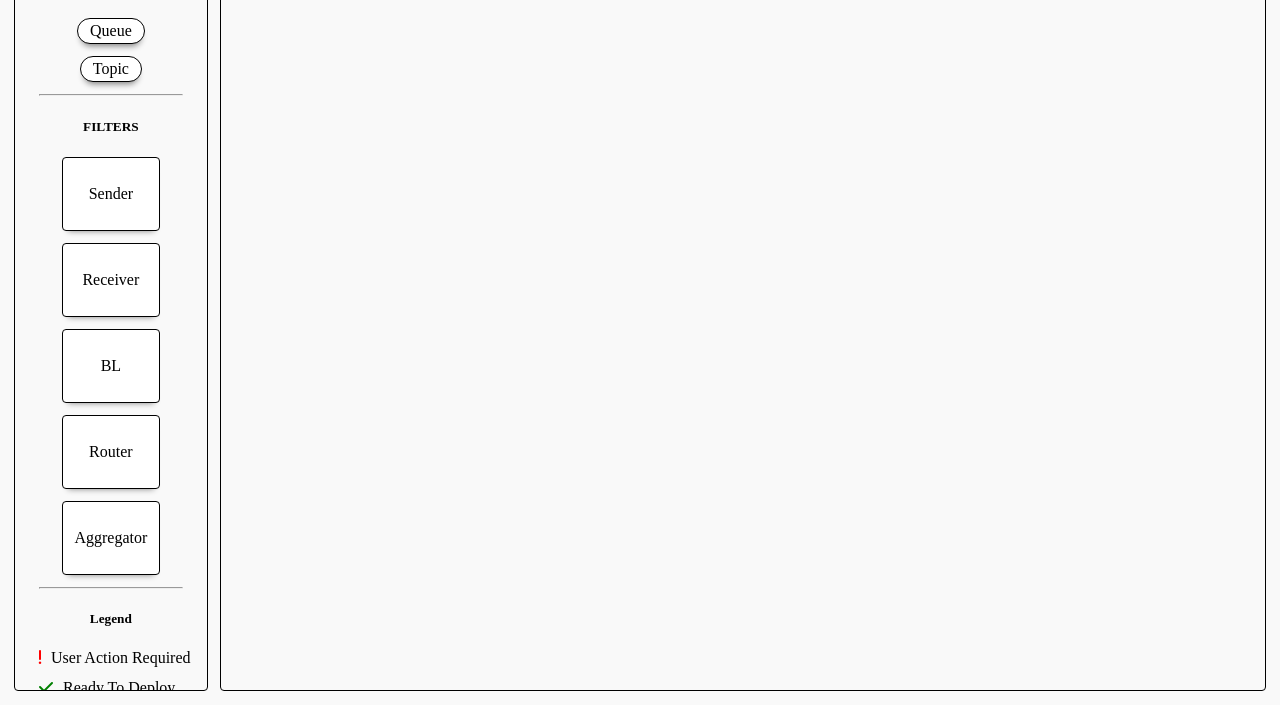
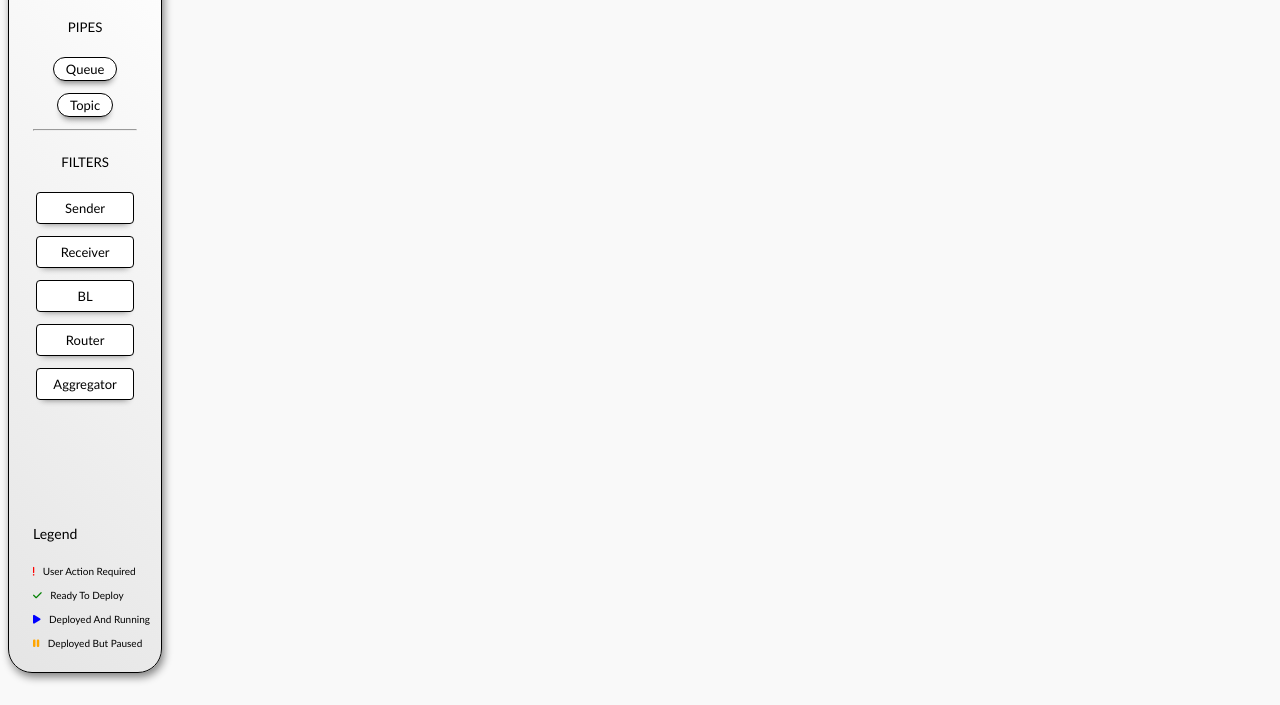
Before and after one commit to LeberCode/masterarbeit-frontend, a website built with Parcel: page src/index.html in a window 1280 px wide. Shown: the part 109-814 px from the top of the page. Built offline with nearby package versions, Linux system fonts and the light colour scheme; what jsplumb would draw is missing.

Commit message:
finalized

```diff
--- a/src/functions/codeEditor.js
+++ b/src/functions/codeEditor.js
@@ -52,11 +52,13 @@ export const codeEditorElement = (instance) => {
     containerHeading.style.marginTop = "6px";
     containerHeading.style.marginBottom = "0px";
     containerHeading.style.textAlign = "center";
+    containerHeading.style.fontWeight = "600";
     editorContainer.appendChild(containerHeading);
 
     const editorNameElement = document.createElement("h4");
     editorNameElement.style.marginTop = "6px";
     editorNameElement.style.marginBottom = "6px";
+    editorNameElement.style.fontWeight = "600";
     editorNameElement.appendChild(
       document.createTextNode(
         `${filterToCode.type}: ${
@@ -74,6 +76,7 @@ export const codeEditorElement = (instance) => {
     const incomingHeadingElement = document.createElement("h5");
     incomingHeadingElement.style.margin = "0px";
     incomingHeadingElement.style.marginBottom = "6px";
+    incomingHeadingElement.style.fontWeight = "600";
 
     incomingHeadingElement.appendChild(
       document.createTextNode("Incoming Pipes")
@@ -93,6 +96,8 @@ export const codeEditorElement = (instance) => {
     const outgoingHeadingElement = document.createElement("h5");
     outgoingHeadingElement.style.margin = "0px";
     outgoingHeadingElement.style.marginBottom = "6px";
+    outgoingHeadingElement.style.fontWeight = "600";
+
     outgoingHeadingElement.appendChild(
       document.createTextNode("Outgoing Pipes")
     );
@@ -151,7 +156,7 @@ export const codeEditorElement = (instance) => {
 };
 
 const handleCancel = (node) => {
-  if (confirm("No changes will be saved! Need to submit!")) {
+  if (confirm("You are about to leave with no changes submitted!")) {
     node.style.visibility = "hidden";
     deleteWrittenCode(node.editor);
   } else {
--- a/src/index.html
+++ b/src/index.html
@@ -21,15 +21,15 @@
         <div id="Toolbox">
           <div id="logoContainer">
             <img
-              src="../assets/CC-Logo.png"
+              src="../assets/Logo.png"
               alt="Logo der Website"
               id="logo"
-              width="144px"
+              width="60px"
             />
           </div>
           <hr />
           <div>
-            <h5>PIPES</h5>
+            <h5 style="font-weight: normal">PIPES</h5>
             <div class="Pipe" data-type="Distributor" data-pipetype="Queue">
               Queue
               <br />
@@ -53,7 +53,7 @@
           </div>
           <hr />
           <div>
-            <h5>FILTERS</h5>
+            <h5 style="font-weight: normal">FILTERS</h5>
             <div class="Filter" data-type="Start">
               Sender
               <br />
@@ -120,9 +120,9 @@
               <i id="PauseIcon" class="fa-solid fa-xl fa-pause"></i>
             </div>
           </div>
-          <hr />
-          <div style="white-space: nowrap">
-            <h5>Legend</h5>
+          <!-- <hr /> -->
+          <div class="legendContainer" style="white-space: nowrap">
+            <h5 style="font-size: 14px; font-weight: normal">Legend</h5>
             <div class="elementsInLegend">
               <i
                 style="color: red; margin-right: 6px"
@@ -154,7 +154,9 @@
           </div>
         </div>
         <div id="Diagram">
-          <h4>ARCHITECTURE</h4>
+          <h4 style="font-weight: normal; margin-top: 24px">
+            MESSAGING-BASED &nbsp;SOFTWARE &nbsp;ARCHITECTURE
+          </h4>
           <div id="Loader"></div>
           <i id="Success" class="far fa-check-circle"></i>
           <i id="Error" class="far fa-times-circle"></i>
--- a/src/style.css
+++ b/src/style.css
@@ -1,6 +1,6 @@
 body {
   background-color: rgb(249, 249, 249);
-  font-family: "Times New Roman", Times, serif;
+  font-family: "Gill Sans", "Gill Sans MT", Calibri, "Trebuchet MS", sans-serif;
 }
 
 .App {
@@ -9,28 +9,30 @@ body {
 
 .Body {
   display: flex;
-  font-family: "Times New Roman", Times, serif;
+  font-family: "Gill Sans", "Gill Sans MT", Calibri, "Trebuchet MS", sans-serif;
 }
 
 #Diagram {
   width: 100%;
   height: 98vh;
   margin: 6px;
-  border: 1px solid black;
-  border-radius: 4px;
+  margin-top: -12px;
   position: relative;
 }
 
 #Toolbox {
-  width: fit-content;
-  height: 98vh;
-  margin: 6px;
+  width: 120px;
+  height: 95vh;
   padding: 0 24px;
-  border: 1px solid black;
-  border-radius: 4px;
+  border: 1px solid rgb(0, 0, 0);
+  border-radius: 24px;
   overflow-y: auto;
   overflow-x: auto;
+  box-shadow: 2px 4px 8px 0px #0000007d;
+  background: linear-gradient(45deg, #e5e5e5, white);
+  margin-top: 12px;
 }
+
 .Filter {
   text-align: center;
   align-content: center;
@@ -43,12 +45,14 @@ body {
   padding: 3px 6px;
   cursor: grab;
   background-color: white;
-  box-shadow: gray 0px 6px 6px -6px;
+  box-shadow: #0000007d 0px 6px 6px -6px;
+  font-size: 13px;
 }
 
 #Toolbox .Filter {
   position: relative;
   margin: 12px auto;
+  height: 24px;
 }
 
 .Filter:active {
@@ -66,7 +70,8 @@ body {
   border-radius: 18px;
   cursor: grab;
   background-color: white;
-  box-shadow: gray 0px 6px 6px -4px;
+  box-shadow: #0000007d 0px 6px 6px -4px;
+  font-size: 13px;
 }
 
 .Pipe:active {
@@ -81,7 +86,7 @@ body {
 .custom-menu {
   z-index: 1000;
   position: absolute;
-  background-color: lightgray;
+  background-color: rgb(235, 235, 235);
   border-radius: 6px;
   padding: 6px;
 }
@@ -143,10 +148,12 @@ body {
   width: 75%;
   border-radius: 12px;
   padding: 12px;
-  box-shadow: 0px 0px 12px darkgray;
+  box-shadow: 0px 4px 8px 0px #0000007d;
   z-index: 99;
   background-color: white;
   cursor: grab;
+  font-weight: lighter;
+  font-size: 12px;
 }
 
 .editorContainer:active {
@@ -184,8 +191,8 @@ body {
   padding: 8px 12px;
   cursor: pointer;
   width: 120px;
-  box-shadow: gray 0px 6px 6px -6px;
-  font-family: "Times New Roman", Times, serif;
+  box-shadow: #0000007d 0px 6px 6px -6px;
+  font-family: "Gill Sans", "Gill Sans MT", Calibri, "Trebuchet MS", sans-serif;
 }
 
 #Deploy {
@@ -343,6 +350,14 @@ body {
   justify-content: space-between;
 }
 
+.legendContainer {
+  white-space: nowrap;
+  font-size: 10px;
+  position: absolute;
+  bottom: 30px;
+  text-align: left;
+}
+
 .elementsInLegend {
   text-align: left;
   margin: 12px 0;
```
Also changed, not shown: assets/Logo.png (added).
